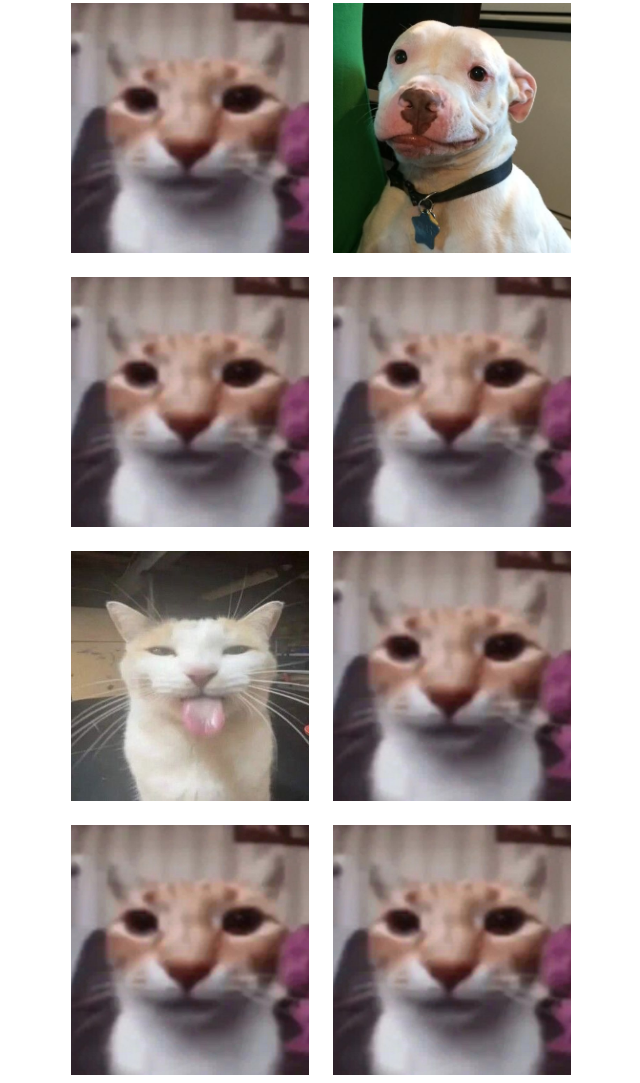
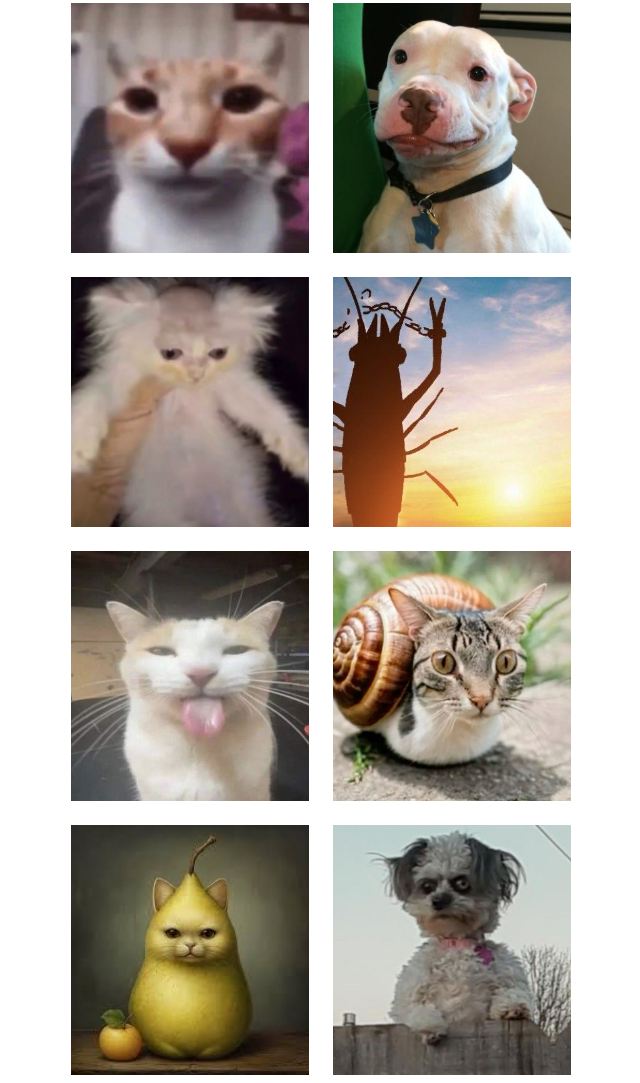
Before and after one commit to sammybfournier/exercice-git, a plain HTML site: page index.html in a window 1280 px wide. Shown: the part 77-1160 px from the top of the page, without its empty margins (319-959 px from the left). Drawn offline with Linux system fonts and the light colour scheme.

Commit message:
Ajout d'images

```diff
--- a/index.html
+++ b/index.html
@@ -17,12 +17,12 @@
         <div class="conteneur">
             <img src="imgs/cat-stare.jpg" alt="">
             <img src="imgs/picture6.jpg" alt="">
-            <img src="imgs/cat-stare.jpg" alt="">
-            <img src="imgs/cat-stare.jpg" alt="">
+            <img src="imgs/bald.jpg" alt="">
+            <img src="imgs/shrimp.jpg" alt="">
             <img src="imgs/blep.jpg" alt="">
-            <img src="imgs/cat-stare.jpg" alt="">
-            <img src="imgs/cat-stare.jpg" alt="">
-            <img src="imgs/cat-stare.jpg" alt="">
+            <img src="imgs/snail.jpg" alt="">
+            <img src="imgs/poire.jpg" alt="">
+            <img src="imgs/crazyahh.jpg" alt="">
         </div>
     </main>
     <script src="js/main.js"></script>
```
Also changed, not shown: imgs/bald.jpg (added), imgs/crazyahh.jpg (added), imgs/poire.jpg (added), imgs/shrimp.jpg (added), imgs/snail.jpg (added).
